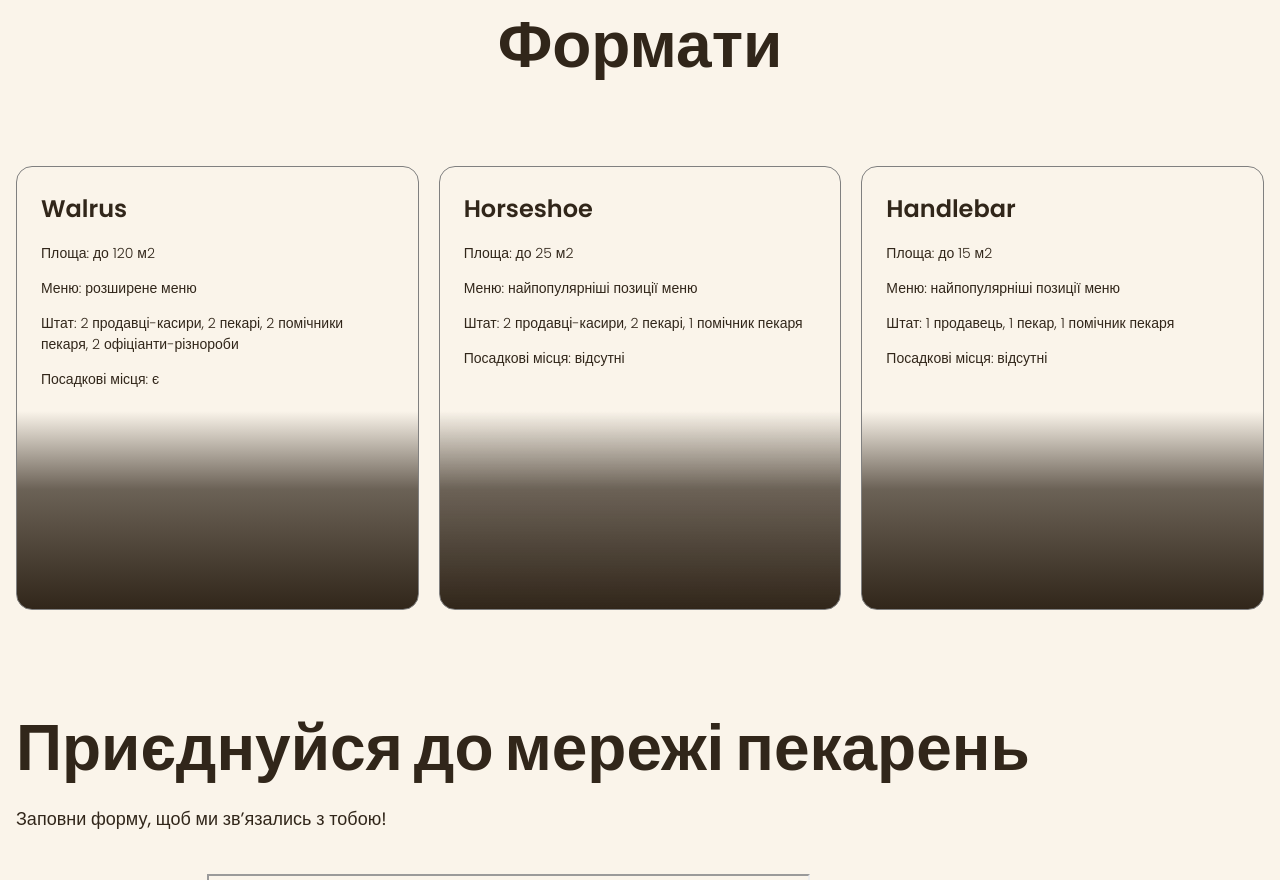
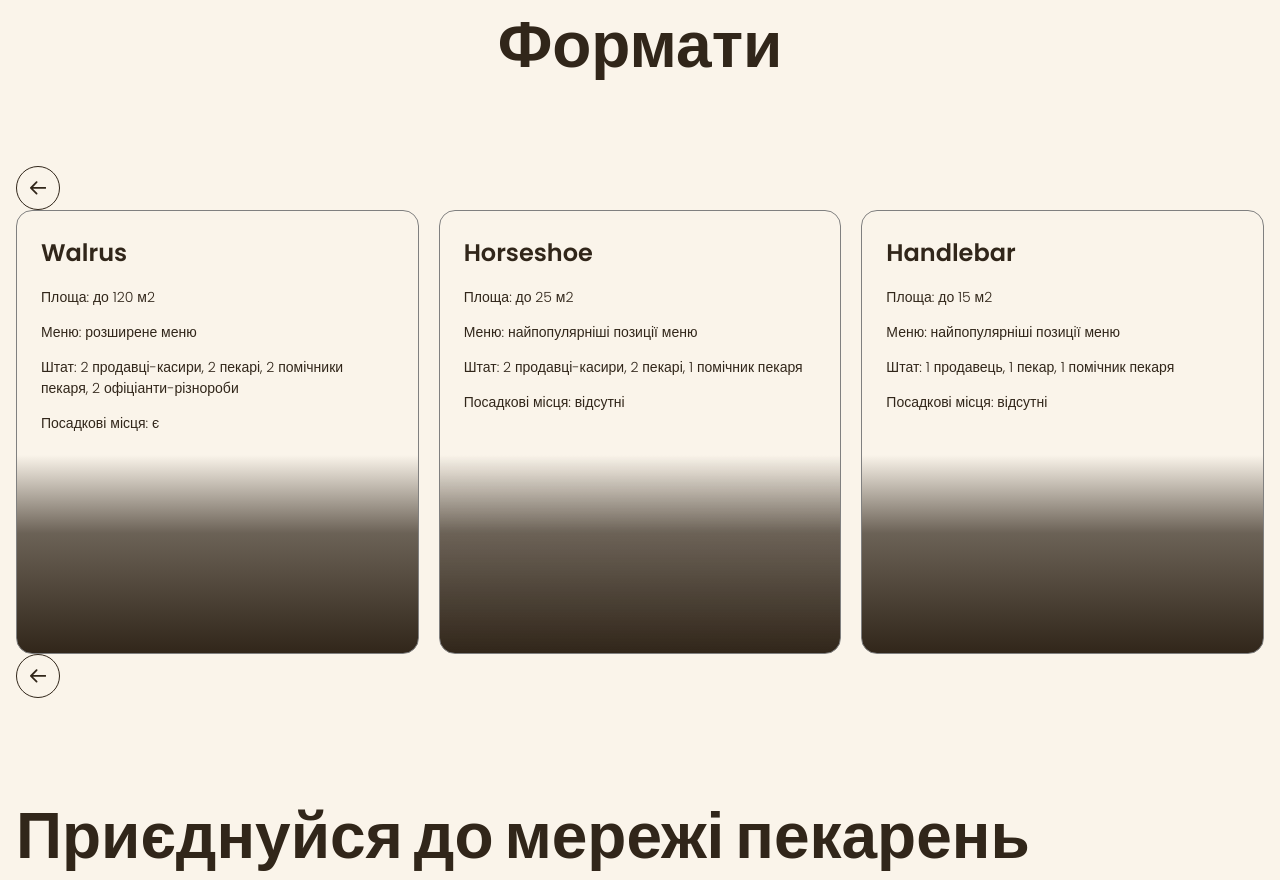
Before and after one commit to ParTiBas/homeworrk, a plain HTML site: page index.html in a window 1280 px wide. Shown: the part 3118-3998 px from the top of the page. Drawn offline with Linux system fonts and the light colour scheme; grey boxes are pictures that could not be loaded; files whose address does not match are found by name.

Commit message:
add icons

```diff
--- a/css/styles.css
+++ b/css/styles.css
@@ -110,6 +110,7 @@ ul{
     background-repeat: no-repeat;
     background-position: center top;
     background-size: cover;
+
 }
 .hero-tytle{
     color: var(--color-primary-light);
@@ -228,6 +229,8 @@ padding: 16px 0;
         border-top-right-radius: 4px;
         border-bottom-right-radius: 4px;
         border-bottom-left-radius: 200px;
+        background: linear-gradient(102.76deg, rgba(18, 18, 17, 0.78) 2.03%, rgba(18, 18, 17, 0.6) 58.46%, rgba(18, 18, 17, 0) 90.36%);
+
 }
 /* format section */
 .formats-tytle{
@@ -257,6 +260,27 @@ padding: 16px 0;
     font-size: 14px;
     font-weight: 300;
 }
+/* Carosel-section */
+.carousel-button{
+    display: flex;
+    justify-content: center;
+    align-items: center;
+    background-color: transparent;
+    width: 44px;
+    height: 44px;
+    padding: 0;
+    cursor: pointer;
+    border-radius: 50%;
+    fill: var(--color-primary-dark);
+    border: 1px solid var(--color-primary-dark);
+}
+
+.carousel-button:hover{
+    background-color: var(--color-primary-dark);
+    fill: var(--color-primary-light);
+
+    }
+
 /* contacts-section */
 .contacts-tytle{
     margin-bottom: 16px;
@@ -281,6 +305,9 @@ padding: 16px 0;
 .address-link:hover {
     color: var(--color-brand-normal);
 }
+.address-icon{
+    fill: var(--color-primary-light);
+}
 .address-copyright{
     color: #A18268;
     font-size: 14px;
--- a/index.html
+++ b/index.html
@@ -116,6 +116,11 @@
       <section class="section" id="formats-section">
         <div class="container">
           <h2 class="format-tytle section-tytle centered">Формати</h2>
+          <button class="carousel-button" type="button">
+            <svg width="16px" height="16px">
+              <use href="./images/icons.svg#icon-Arrow"></use>
+            </svg>
+          </button>
           <ul class="format-list">
             <li class="formats-item">
               <article class="format-card">
@@ -154,6 +159,11 @@
               </article>
             </li>
           </ul>
+          <button class="carousel-button" type="button">
+            <svg width="16px" height="16px">
+              <use href="./images/icons.svg#icon-Arrow"></use>
+            </svg>
+          </button>
         </div>
       </section>
       <section class="section" id="contacts-section">
@@ -210,12 +220,16 @@
             </li>
             <li>
               <a href="#">
-                <!-- facebook icon -->
+                <svg class="address-icon" width="32px" height="32px">
+                  <use href="./images/icons.svg#icon-facebook"></use>
+                </svg>
               </a>
             </li>
             <li>
               <a href="#">
-                <!-- instagram icon -->
+                <svg class="address-icon" width="32px" height="32px">
+                  <use href="./images/icons.svg#icon-instagram"></use>
+                </svg>
               </a>
             </li>
           </ul>
```
Also changed, not shown: images/icons.svg (added).
